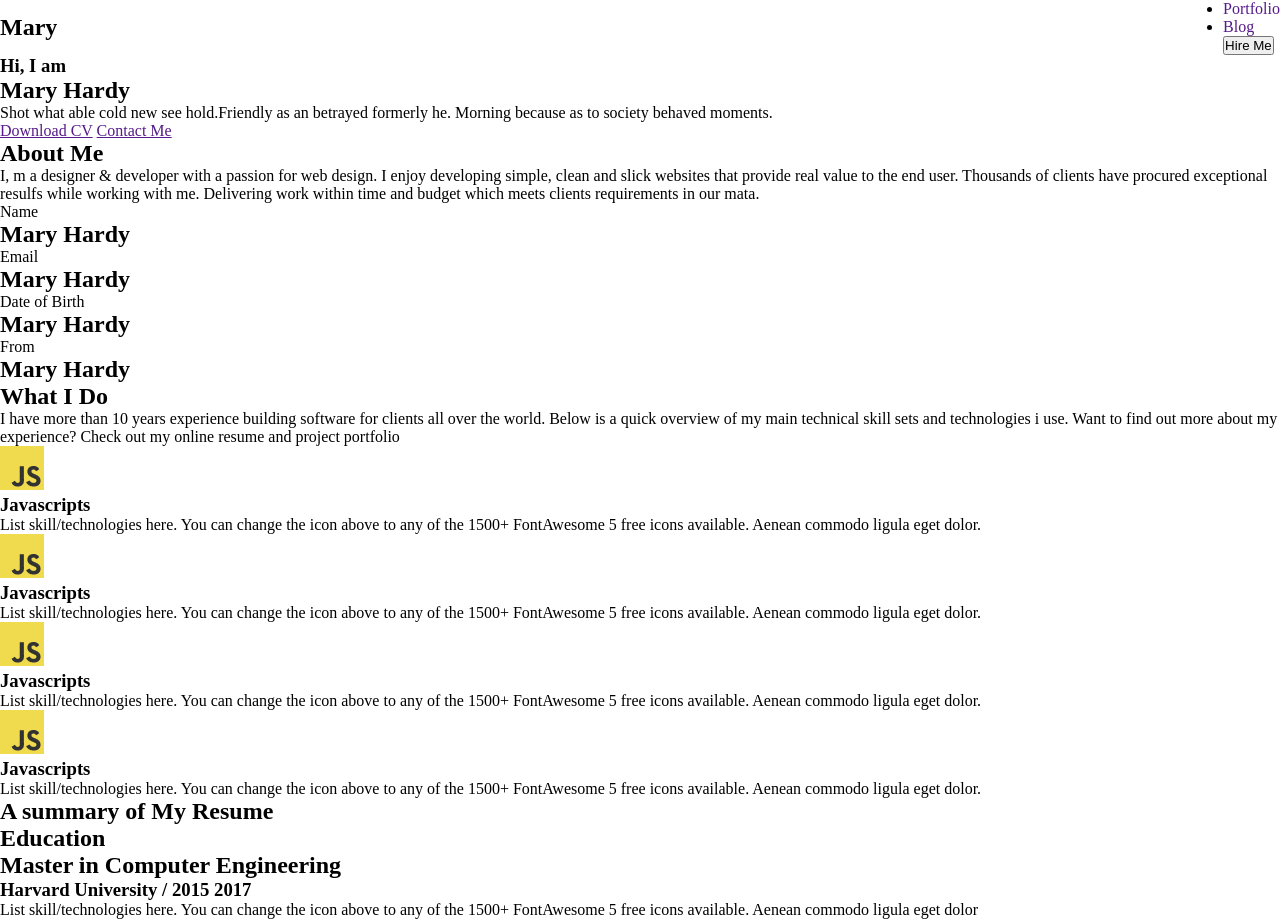
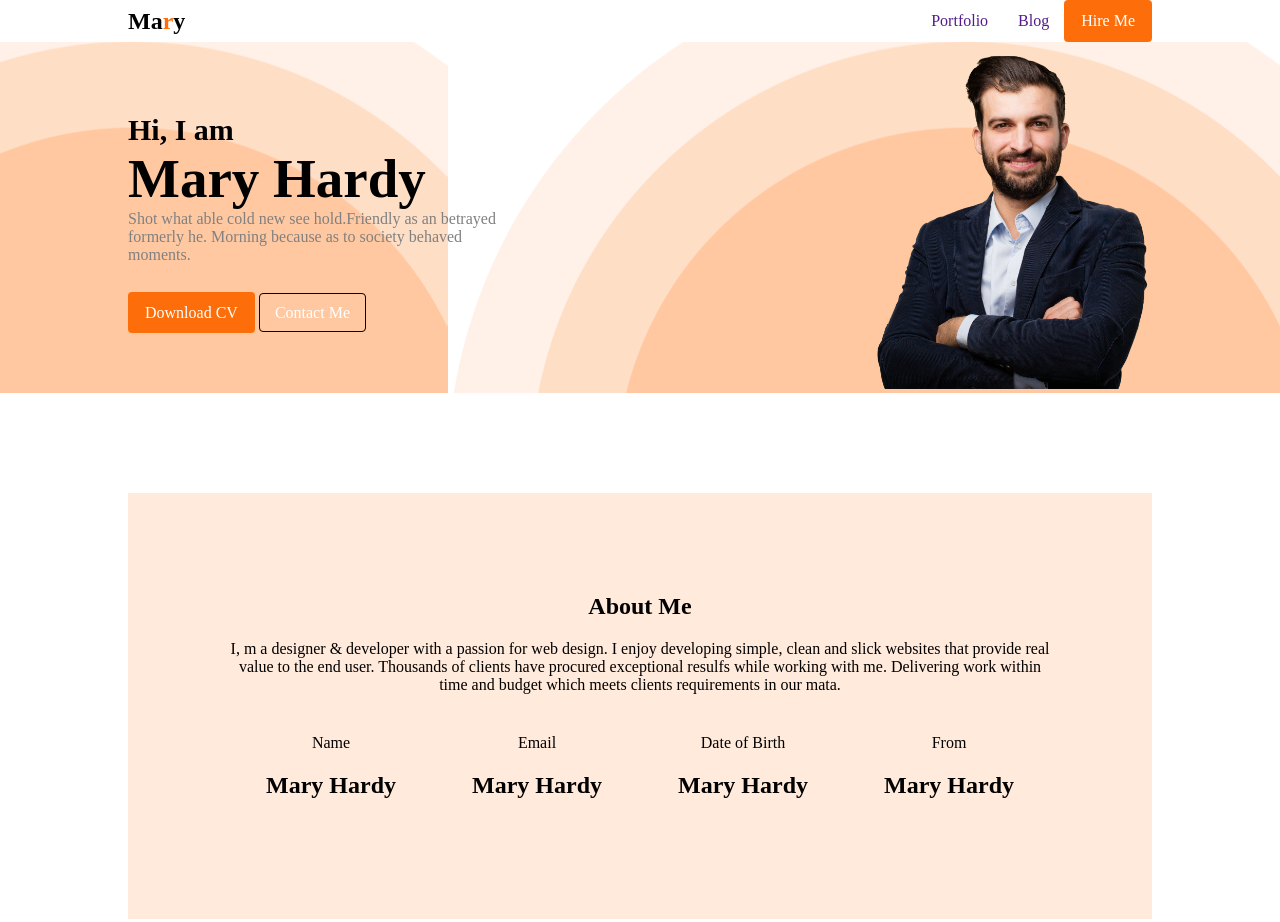
Before and after one commit to developerMohib/Mary-Portfolio, a plain HTML site: page index.html in a window 1280 px wide. Shown: the top 922 px of the page. Drawn offline with Linux system fonts and the light colour scheme.

Commit message:
CSS added

```diff
--- a/index.html
+++ b/index.html
@@ -17,7 +17,7 @@
                         <li> <a href=""> Portfolio </a> </li>
                         <li> <a href=""> Blog </a> </li>
                     </ul>
-                    <a href=""> <button> Hire Me </button> </a>
+                    <a class="primary-btn" href="">Hire Me </a>
                 </div>
             </nav>
         </div>
@@ -25,22 +25,27 @@
 
     <main>
         <section class="hero">
-            <div class="container">
+            <div class="container maryHardy">
                 <div class="mary-intro">
                     <h3> Hi, I am </h3>
                     <h1> Mary Hardy </h1>
                     <p> Shot what able cold new see hold.Friendly as an betrayed formerly
                     he. Morning because as to society behaved moments. </p>
-                </div>
+
                     <div class="button">
                         <a class="primary-btn" href=""> Download CV</a>
-                    <a href=""> Contact Me </a>
+                        <a class="btn" href=""> Contact Me </a>
+                    </div>
+                </div>
+                <div class="mary-pic">
+                    <img src="assests/hardy.png" alt="">
                 </div>
             </div>
         </section>
 
         <section class="about">
             <div class="container">
+                <div class="about-hardy">
                     <h2>About Me</h2>
                     <p>I, m a designer & developer with a passion for web design. I enjoy developing simple, clean and
                         slick websites that provide real value to the end user. Thousands of clients have procured
@@ -71,10 +76,14 @@
                         </div>
                     </div>
                 </div>
+            </div>
         </section>
 
         <section class="services">
             <div class="container">
+                <div class="service">
+
+                </div>
                 <h1> What I Do </h1>
                 <p> I  have more than 10 years experience building software for clients all over the world. Below is a quick
                     overview of my main technical skill sets and technologies i use. Want to find out more about my experience?
@@ -127,7 +136,6 @@
                             Aenean commodo ligula
                             eget dolor.</p>
                     </div>
-
                 </div>
             </div>
         </section>
--- a/style.css
+++ b/style.css
@@ -4,15 +4,21 @@
     box-sizing: border-box;
 }
 
-.conatainer{
-    max-width: 1200px;
+.container{
+    max-width: 1024px;
     margin: auto;
 }
 
 img{
     max-width: 100%;
 }
-
+.primary-btn{
+    background-color:#fd6e0a ;
+    padding: 12px 17px;
+    color: white;
+    text-decoration: none;
+    border-radius: 4px;
+}
 /* Header Custom CSS */
 
 nav{
@@ -20,10 +26,76 @@ nav{
     align-items: center;
     justify-content: space-between;
 }
-nav .menu{}
-nav .menu ul{}
-nav .menu ul li{}
+nav .logo span{
+    color:#fd6e0a;
+}
+nav .menu{
+    display: flex;
+    align-items: center;
+}
+nav .menu ul{
+    display: flex;
+}
+nav .menu ul li{
+    list-style-type: none;
+}
 nav .menu ul li a{
+    padding: 10px 15px;
     text-decoration: none;
 
 }
+/* Hero Section */
+.hero{
+    background-image: url(assests/header_bg.png);
+    background-position: right center;
+}
+.maryHardy{
+    display: flex;
+    align-items: center;
+    justify-content: space-between;
+}
+.mary-intro h3{
+    font-size: 30px;
+}
+.mary-intro h1{
+    font-size: 55px;
+}
+.mary-intro p {
+    color: gray;
+    width: 400px;
+    margin-bottom: 40px;
+}
+.hero .button .btn{
+    padding: 10px 15px;
+    color: white;
+    text-decoration: none;
+    border-radius: 4px;
+    border: 1px solid black;
+}
+/* .mary-pic{
+    background-image: url(assests/header_bg.png);
+    background-size: cover;
+    background-position: center center;
+} */
+.mary-pic img{
+    width: 300px;
+}
+
+/* About Section */
+
+.about{
+    margin: 100px 0px;
+}
+.about-hardy{
+    background-color:#fd6f0a25 ;
+    text-align: center;
+    padding: 100px ;
+}
+.about-hardy p {
+    margin: 20px 0px;
+}
+.about-me{
+    display: flex;
+    justify-content: space-around;
+    margin: 20px 0px;
+}
```
Lines whose indentation alone changed are shown as unchanged.
